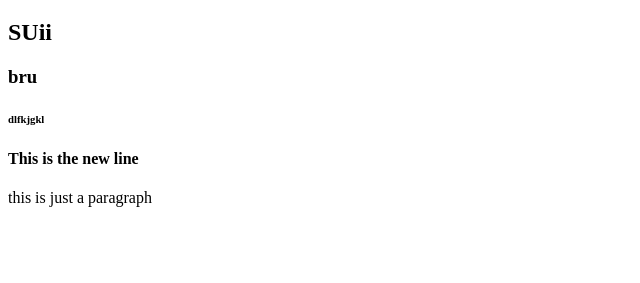
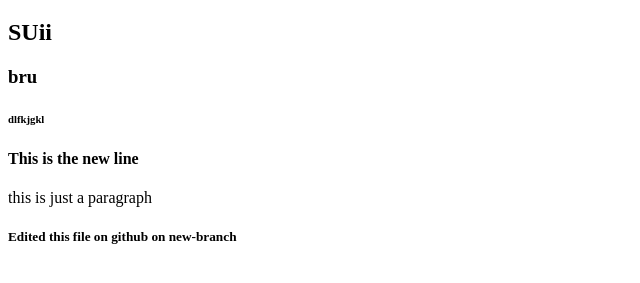
Before and after one commit to chetanguptaa/git-practice, a plain HTML site: page index.html in a window 1280 px wide. Shown: the part 61-344 px from the top of the page, without its empty margins (0-640 px from the left). Drawn offline with Linux system fonts and the light colour scheme.

Commit message:
Update index.html

```diff
--- a/index.html
+++ b/index.html
@@ -11,5 +11,6 @@
 		<h4>This is the new line</h4>
 		<p>this is just a paragraph
 		</p>
+		<h5>Edited this file on github on new-branch</h5>
 	</body>
 </html>
```
